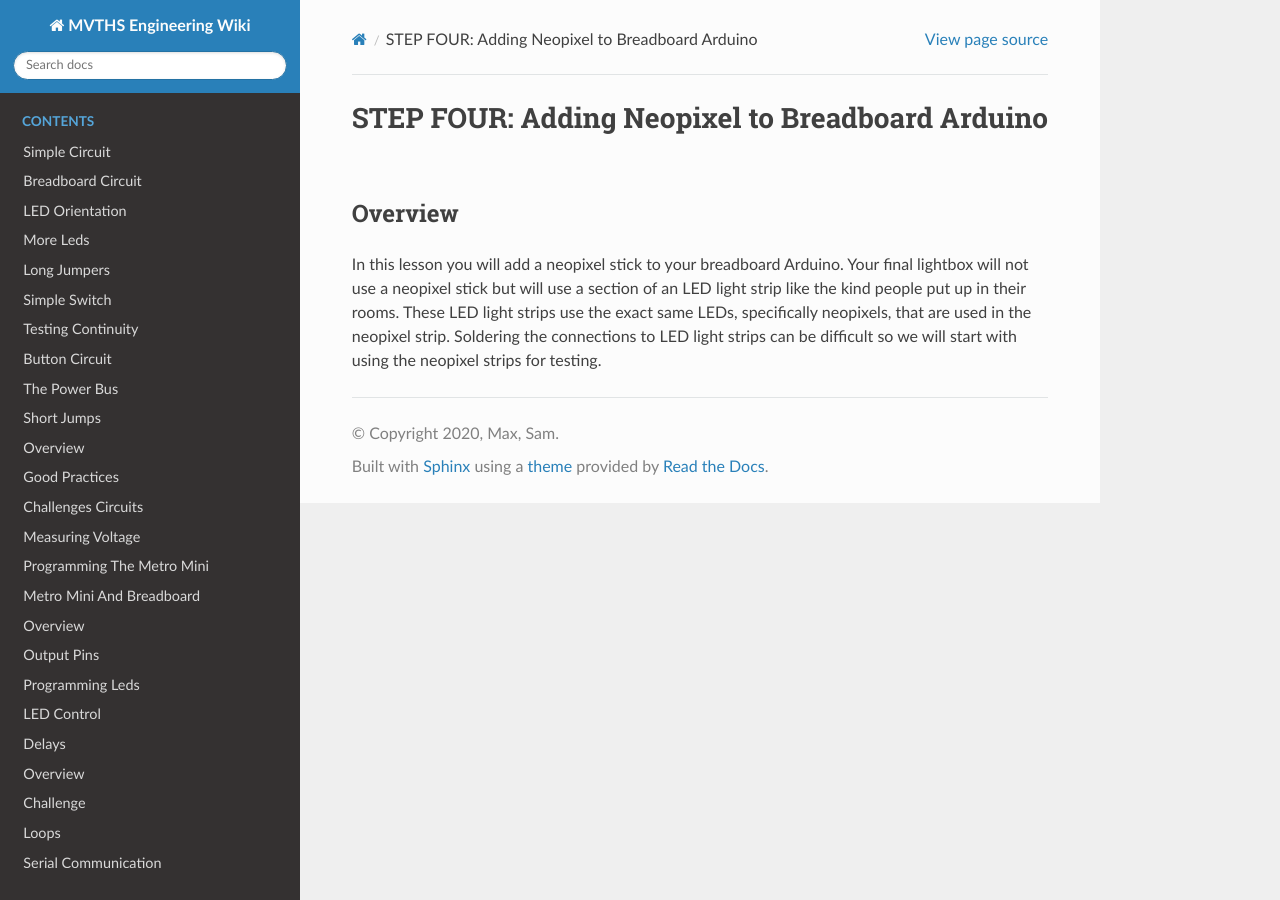
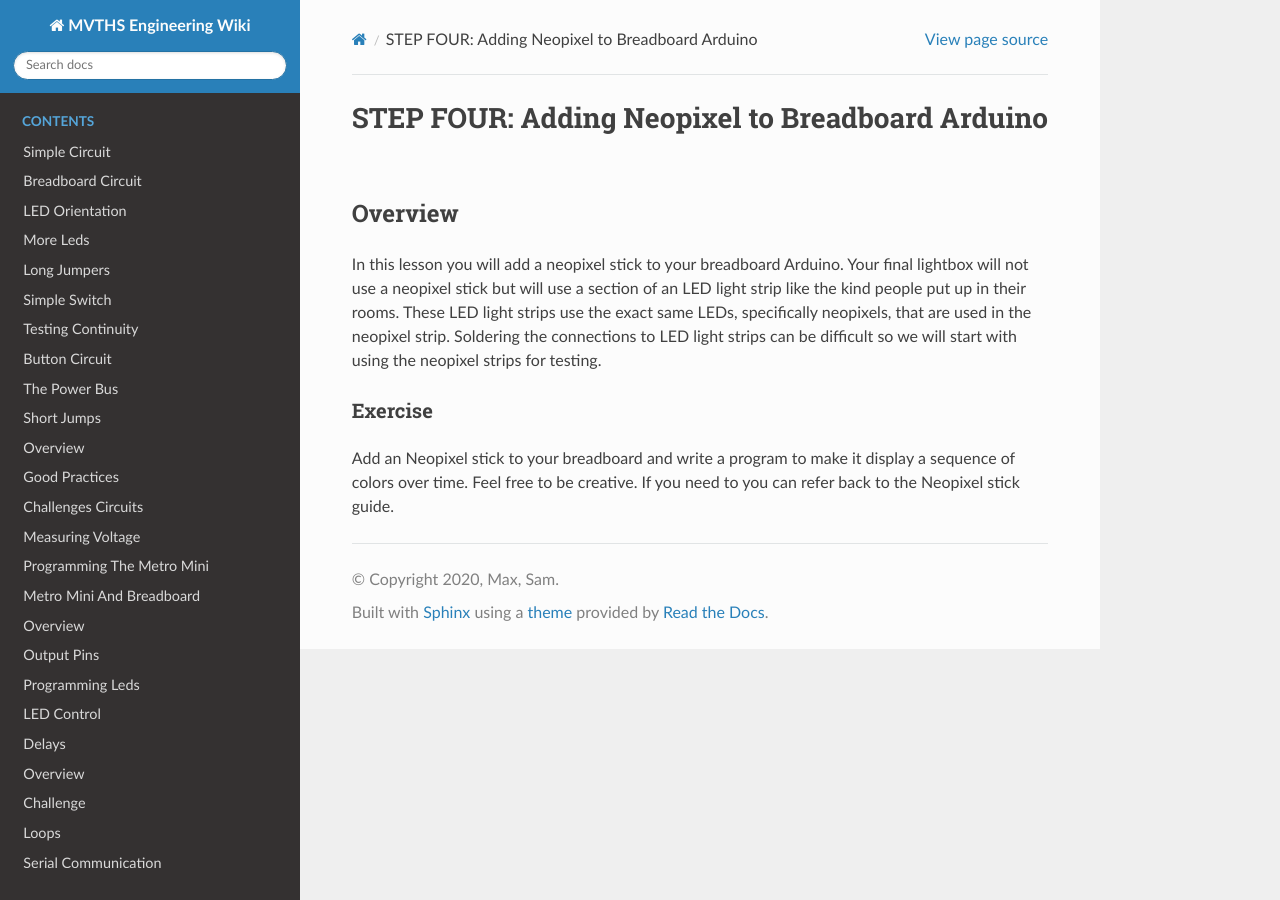
Before and after one commit to maxtkc/mvths-wiki, a Sphinx documentation site: the page built from docs/044a-LED-breadboard.rst, in a window 1280 px wide. Built offline with Sphinx 7.4.7 and the Read the Docs theme 2.0.0, drawn with Linux system fonts in a browser that asks for light colours; pages that are not in the unit, such as notebooks, are missing from menus.

Commit message:
Update 044a-LED-breadboard.rst

```diff
--- a/docs/044a-LED-breadboard.rst
+++ b/docs/044a-LED-breadboard.rst
@@ -5,3 +5,8 @@ Overview
 --------
 
 In this lesson you will add a neopixel stick to your breadboard Arduino. Your final lightbox will not use a neopixel stick but will use a section of an LED light strip like the kind people put up in their rooms. These LED light strips use the exact same LEDs, specifically neopixels, that are used in the neopixel strip. Soldering the connections to LED light strips can be difficult so we will start with using the neopixel strips for testing.
+
+Exercise
+~~~~~~~~
+
+Add an Neopixel stick to your breadboard and write a program to make it display a sequence of colors over time. Feel free to be creative. If you need to you can refer back to the Neopixel stick guide.
```
